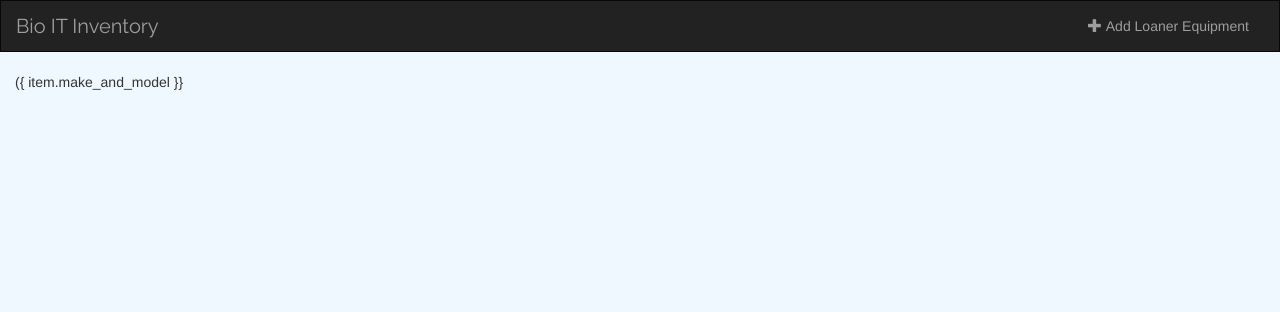
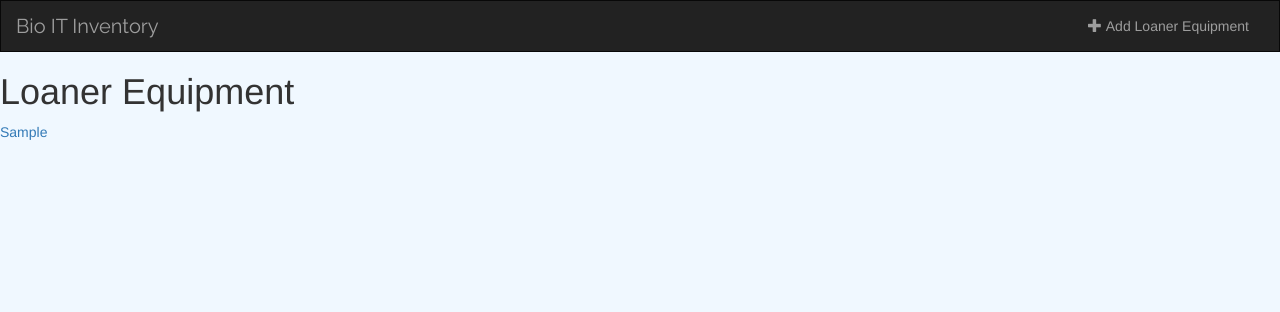
Before and after one commit to shamikh-mill/bio-inventory, a Django app: page / in a window 1280 px wide. Shown: the top 312 px of the page. Run offline with Django 3.2, Linux system fonts and the light colour scheme; tables that the repository leaves empty hold one stand-in row (values such as "Sample post"); some libraries are stand-ins or nearby versions.

Commit message:
index view changes

```diff
--- a/inventory/templates/inventory/index.html
+++ b/inventory/templates/inventory/index.html
@@ -1,12 +1,18 @@
 {% extends 'inventory/base.html' %}
 {% block body %}
 
+<h1>Loaner Equipment</h1>
 
-        {% for item in object_list %}
-       <div class = 'col-sm-4 col-lg-2'>
-        ({ item.make_and_model }}
-        </div>
-	{% endfor %}
+        {% for item in items %}
+{#        listview stores everything in object_list, which we renamed to items.#}
+{#        <div class = 'col-sm-4 col-lg-2'>#}
+
+            <a href = "#">{{ item.make_and_model }}</a>
+{#        </div>#}
+
+
+
+        {% endfor %}
 
 
 {%  endblock %}
--- a/inventory/views.py
+++ b/inventory/views.py
@@ -1,11 +1,12 @@
 from django.shortcuts import render
 from django.views import generic
-from .models import Item
+from .models import Item, Loaner
 
 
 # Create your views here.
 class IndexView(generic.ListView):
     template_name = 'inventory/index.html'
+    context_object_name = 'items'
 
     def get_queryset(self):
         return Item.objects.all()
```
